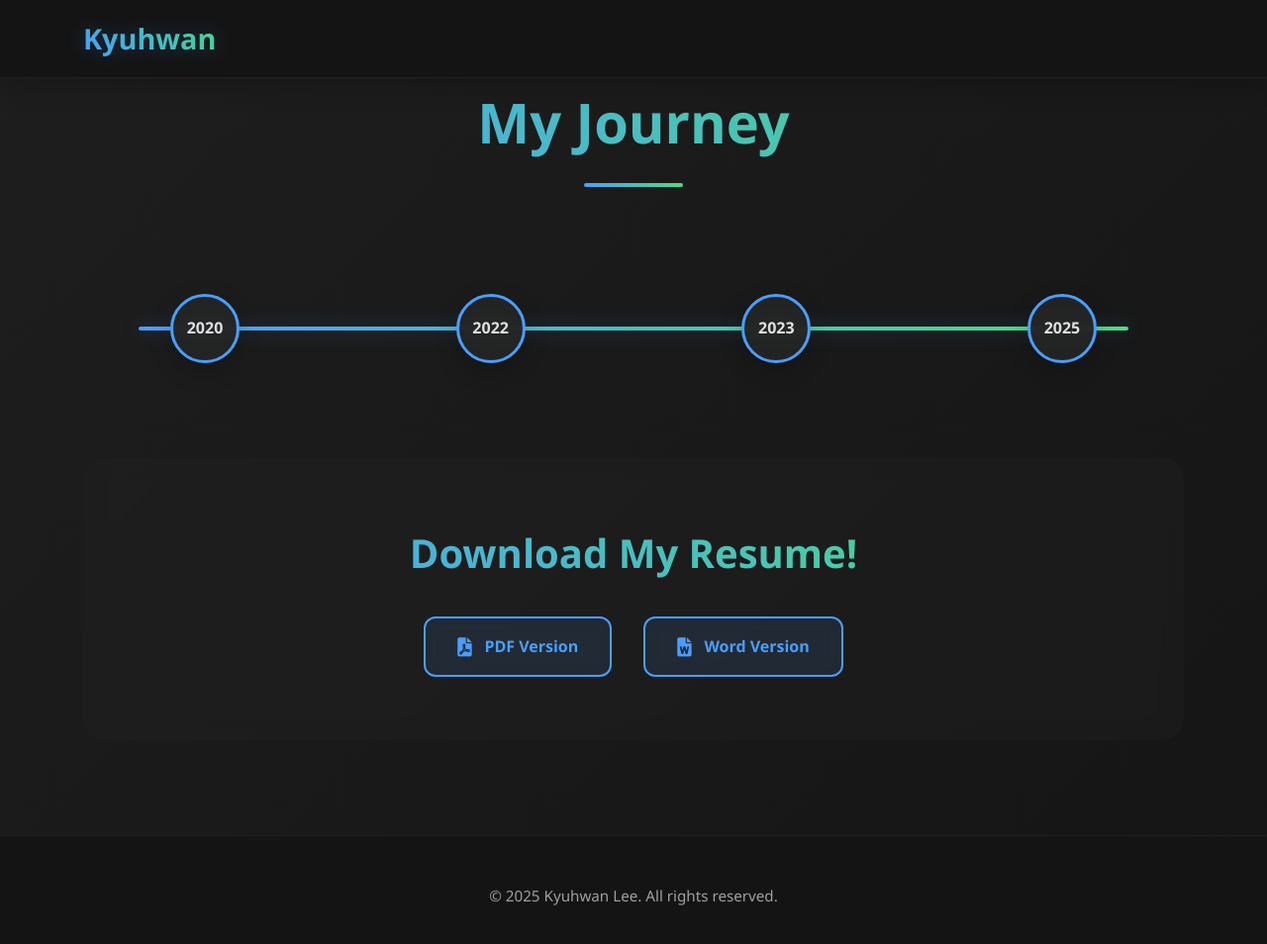
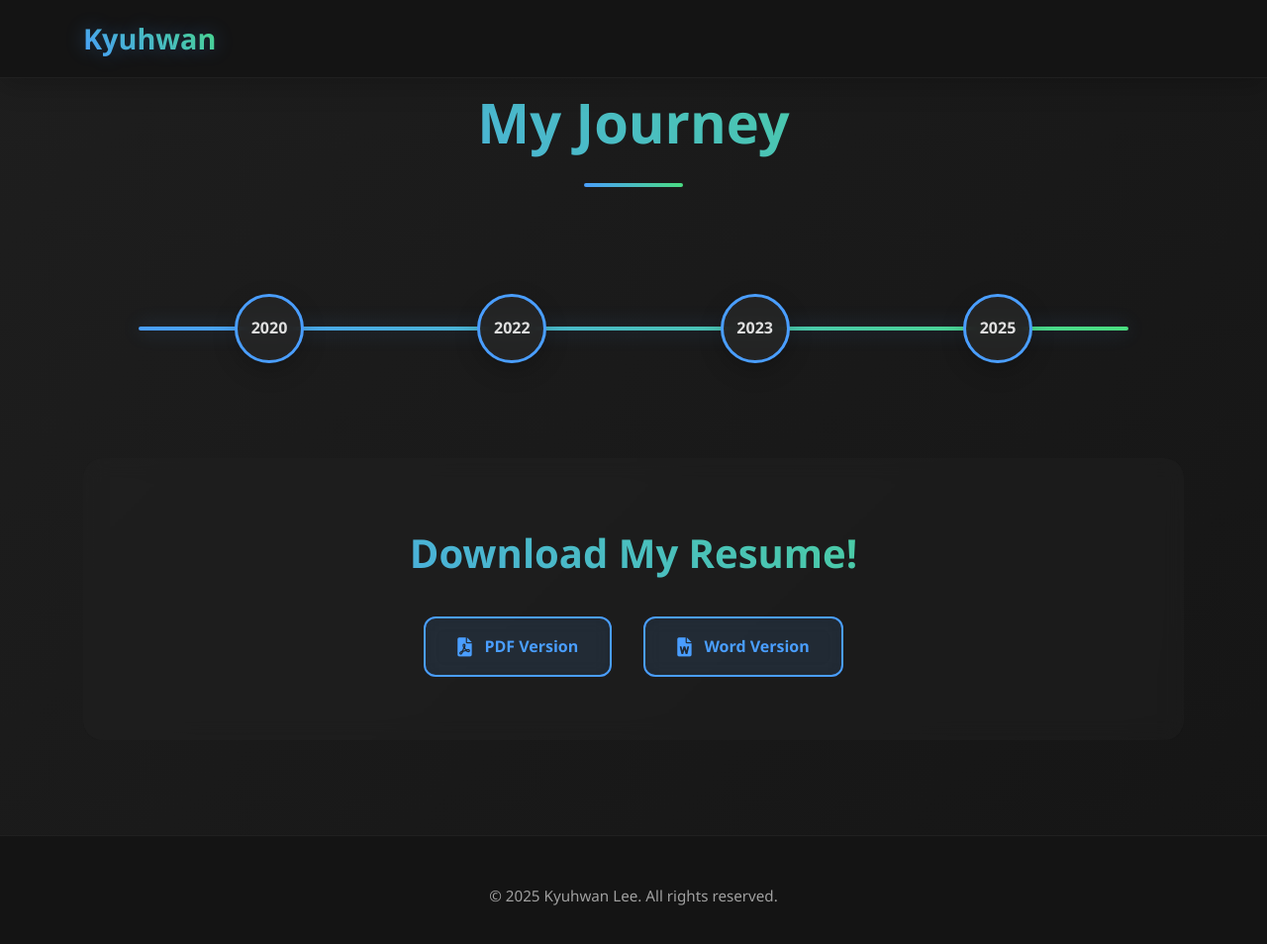
Before and after one commit to kyhw/kyhw.github.io, a Jekyll site: the page resume.html, which Jekyll copies as it is, in a window 1280 px wide and 966 px high. Shown: the top 954 px of the window at 99% size. Built offline with Jekyll 4.4.1, drawn with Linux system fonts in a browser that asks for light colours.

Commit message:
horizontal bar for resume

```diff
--- a/_layouts/default.html
+++ b/_layouts/default.html
@@ -4,7 +4,7 @@
     <meta charset="UTF-8">
     <meta name="viewport" content="width=device-width, initial-scale=1.0">
     <title>Kyuhwan | {% if page.title %}{{ page.title }}{% else %}Home{% endif %}</title>
-    <link rel="stylesheet" href="{{ '/assets/css/style.css?v=2.1' | relative_url }}">
+    <link rel="stylesheet" href="{{ '/assets/css/style.css?v=2.2' | relative_url }}">
     <link rel="stylesheet" href="https://cdnjs.cloudflare.com/ajax/libs/font-awesome/6.0.0-beta3/css/all.min.css">
 </head>
 <body>
--- a/about.html
+++ b/about.html
@@ -4,7 +4,7 @@
     <meta charset="UTF-8">
     <meta name="viewport" content="width=device-width, initial-scale=1.0">
     <title>kyhw.github.io | About</title>
-    <link rel="stylesheet" href="assets/css/style.css?v=2.1">
+    <link rel="stylesheet" href="assets/css/style.css?v=2.2">
     <link rel="stylesheet" href="https://cdnjs.cloudflare.com/ajax/libs/font-awesome/6.0.0-beta3/css/all.min.css">
 </head>
 <body>
--- a/assets/css/style.css
+++ b/assets/css/style.css
@@ -587,6 +587,7 @@
     justify-content: space-between;
     align-items: center;
     padding: 0 2rem;
+    flex-direction: row;
 }
 
 .timeline::after {
@@ -609,6 +610,8 @@
     display: flex;
     flex-direction: column;
     align-items: center;
+    flex: 1;
+    max-width: 200px;
 }
 
 .timeline-circle {
@@ -781,6 +784,7 @@
     .timeline {
         flex-direction: column;
         gap: 3rem;
+        padding: 0 1rem;
     }
 
     .timeline::after {
@@ -789,6 +793,12 @@
         top: 0;
         left: 50%;
         transform: translateX(-50%);
+    }
+
+    .timeline-item {
+        flex: none;
+        max-width: none;
+        width: 100%;
     }
 
     .timeline-content {
--- a/index.html
+++ b/index.html
@@ -4,7 +4,7 @@
     <meta charset="UTF-8">
     <meta name="viewport" content="width=device-width, initial-scale=1.0">
     <title>kyhw.github.io | Home</title>
-    <link rel="stylesheet" href="assets/css/style.css?v=2.1">
+    <link rel="stylesheet" href="assets/css/style.css?v=2.2">
     <link rel="stylesheet" href="https://cdnjs.cloudflare.com/ajax/libs/font-awesome/6.0.0-beta3/css/all.min.css">
 </head>
 <body>
--- a/resume.html
+++ b/resume.html
@@ -4,7 +4,7 @@
     <meta charset="UTF-8">
     <meta name="viewport" content="width=device-width, initial-scale=1.0">
     <title>kyhw.github.io | Resume</title>
-    <link rel="stylesheet" href="assets/css/style.css?v=2.1">
+    <link rel="stylesheet" href="assets/css/style.css?v=2.2">
     <link rel="stylesheet" href="https://cdnjs.cloudflare.com/ajax/libs/font-awesome/6.0.0-beta3/css/all.min.css">
 </head>
 <body>
```
